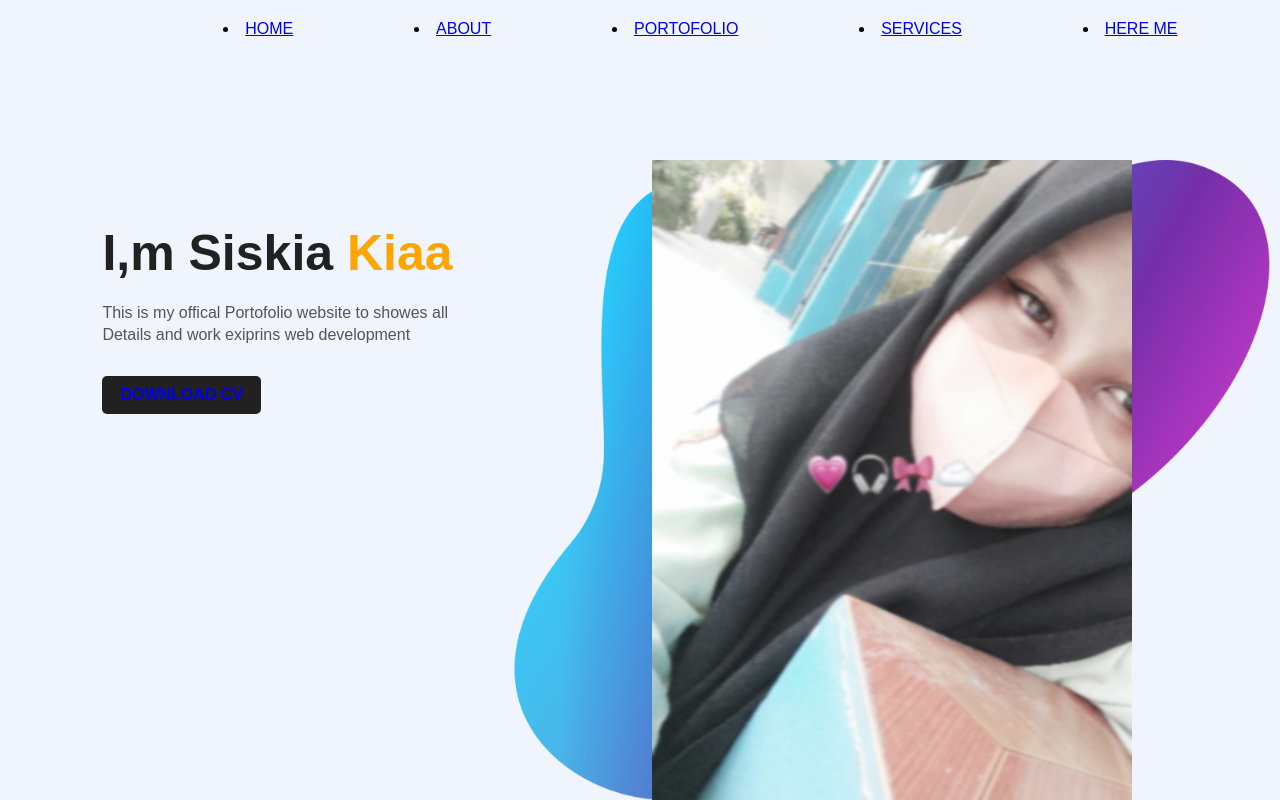
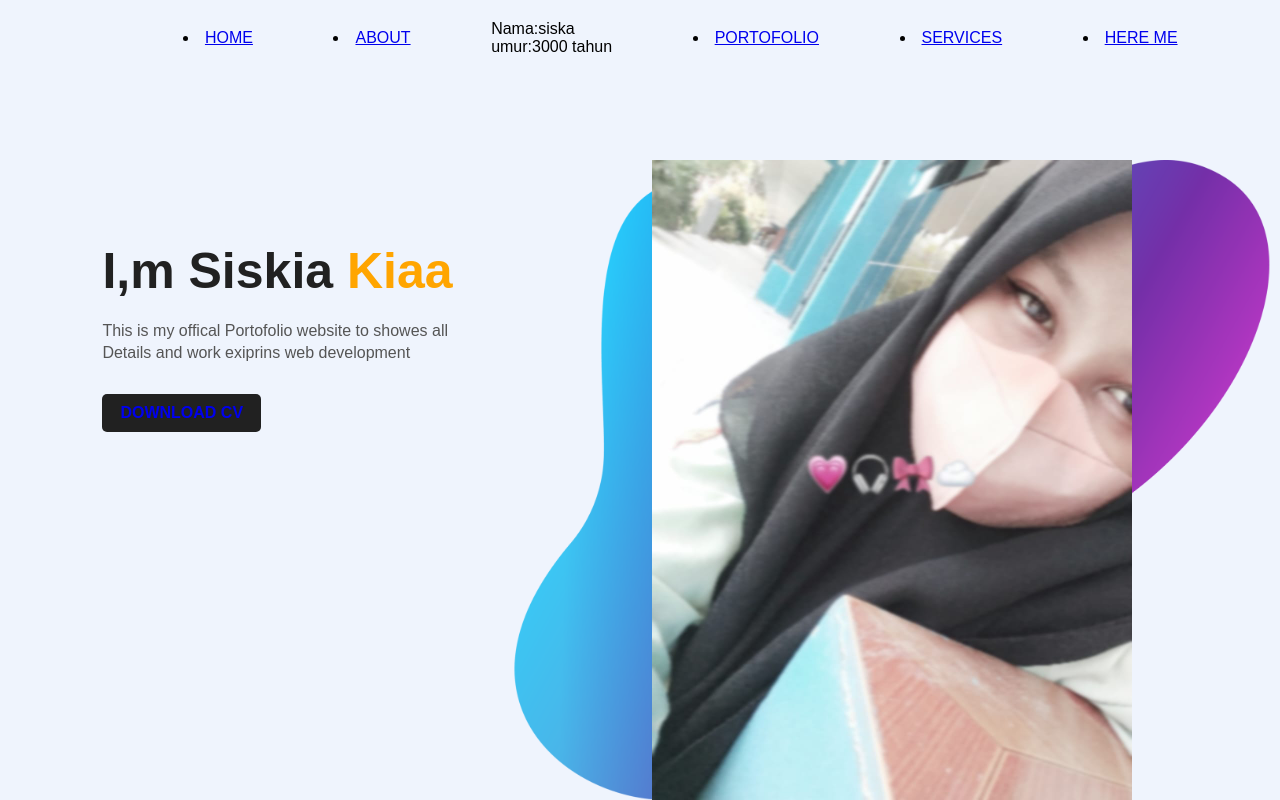
Before and after one commit to siskiakia/siska-porto, a plain HTML site: page index.html in a window 1280 px wide. Drawn offline with Linux system fonts and the light colour scheme.

Commit message:
menambahkan umur dan nama

```diff
--- a/index.html
+++ b/index.html
@@ -13,6 +13,11 @@
             <ul>
                 <li><a href="#">HOME</a></li>
                 <li><a href="#">ABOUT</a></li>
+                <p>Nama:siska
+                    <br>
+                    umur:3000 tahun
+
+                </p>
                 <li><a href="#">PORTOFOLIO</a></li>
                 <li><a href="#">SERVICES</a></li>
                 <li><a href="#">HERE ME</a></li>
```
